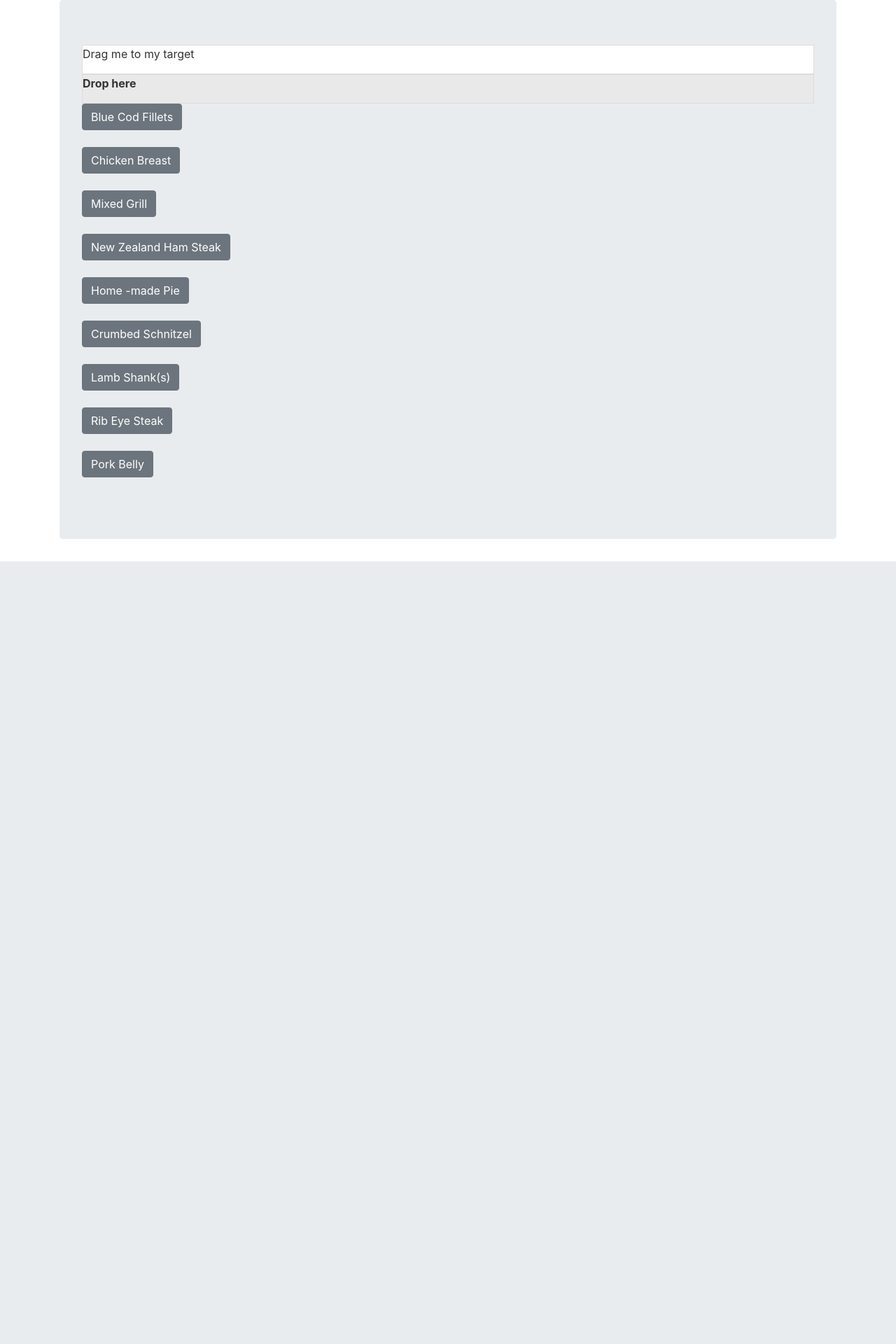
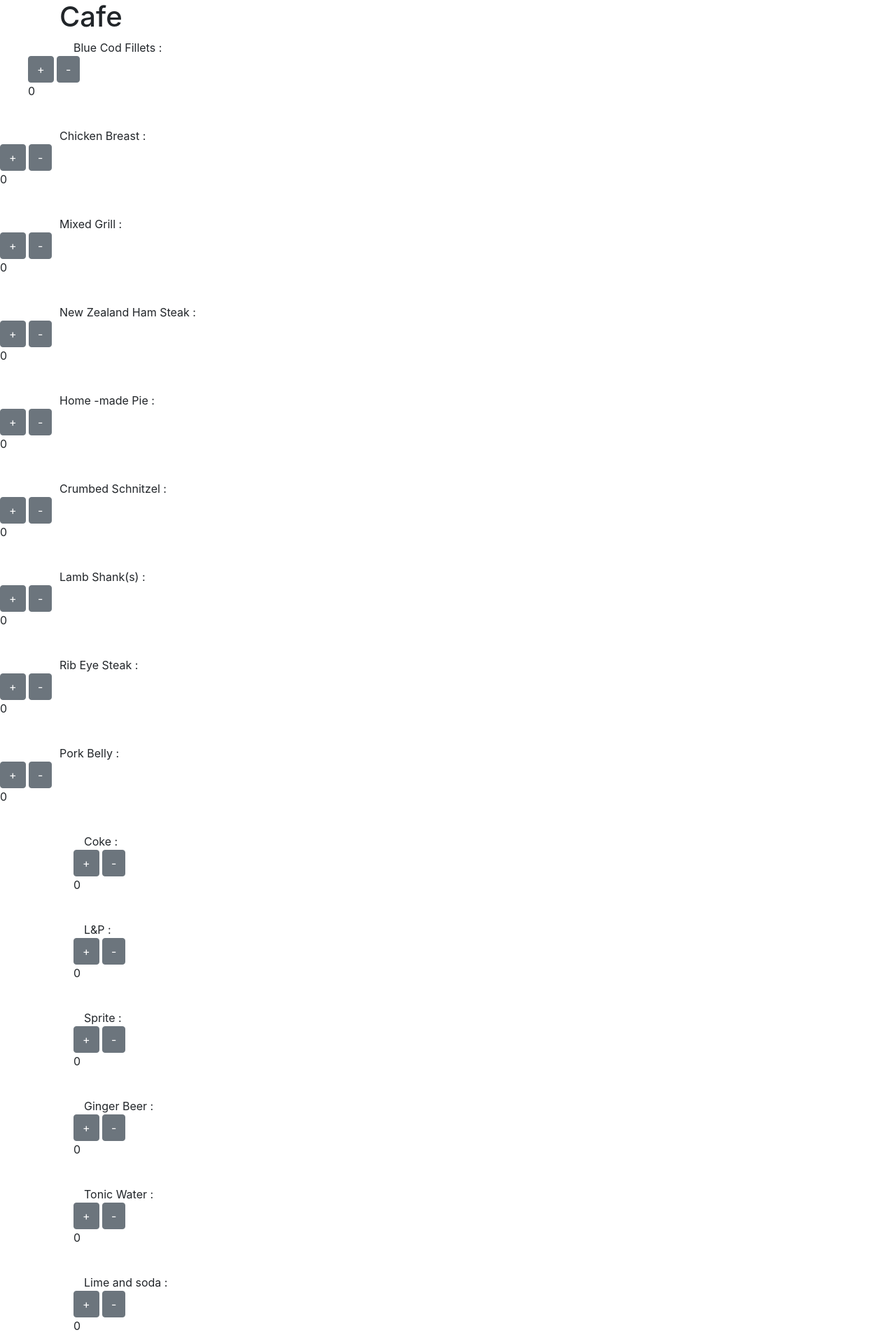
Before and after one commit to mduckles/csc-pointofsalsesystemsd, a Flask app: page /menu/ in a window 1280 px wide. Shown: the top 1920 px of the page at 70% size. Before the commit the page ends 802 px from the top, so only its background shows below. Run offline with Flask 2, Linux system fonts and the light colour scheme; some libraries are stand-ins or nearby versions.

Commit message:
have all of the menu items on the page

```diff
--- a/templates/menu.html
+++ b/templates/menu.html
@@ -1,40 +1,70 @@
 <!DOCTYPE html>
 <html lang="en">
 <head>
+      <link rel="stylrsheet" href="/static/styles.css">
         <link rel="stylesheet" href="https://stackpath.bootstrapcdn.com/bootstrap/4.5.0/css/bootstrap.min.css">
         <link rel="stylesheet" href="//code.jquery.com/ui/1.13.1/themes/base/jquery-ui.css">
         <script src="https://code.jquery.com/jquery-3.6.0.js"></script>
         <script src="https://code.jquery.com/ui/1.13.1/jquery-ui.js"></script>
-        <link rel="stylrsheet" href="/static/styles.css">
         <script src="/static/app.js"></script>
 </head>
 <body>
 
 
 <div class="container">
-<div class="jumbotron">
-
-        <div id="draggable" class="ui-widget-content">
-                <p>Drag me to my target</p>
-              </div>
-
-              <div id="droppable" class="ui-widget-header">
-                <p>Drop here</p>
-              </div>
-
+<h1>
+        {{title}}
+</h1>
+</div>
+<div >
+<ul>
 {% for l in menu -%}
 
-<button  type="button" class="btn btn-secondary">
-      {{ l.Name }}
-</button> <br><br>
+<div class="container">
+      <div class="container"></div>
+      <list class="menulist">{{ l.Name }} : </list>
+</div>
+      <button  type="button" class="btn btn-secondary">+</button> <button  type="button" class="btn btn-secondary">-</button> <p>0</p>
+</div>
+      <br>
+
 
 {% endfor -%}
+</ul>
+</div>
 
 
+      <div >
+      <ul>
+      {% for i in drinkmenu -%}
+
+      {%if i.Options != nothing-%}
+      {%for l in i.Options%}
+      <div class="container">
+      <div class="container">
+            <list class="menulist">{{ l }} : </list>
+      </div>
+            <button  type="button" class="btn btn-secondary">+</button> <button  type="button" class="btn btn-secondary">-</button> <p>0</p>
+
+      </div>
+            <br>
+            {%endfor%}
+      {%endif%}
+
+            <div class="container">
+            <div class="container"></div>
+            <list class="menulist">{{ i.Name }} : </list>
+            </div>
+            <button  type="button" class="btn btn-secondary">+</button> <button  type="button" class="btn btn-secondary">-</button> <p>0</p>
+            </div>
+            <br>
 
 
-</div>
-</div>
+      {% endfor -%}
+      </ul>
+      </div>
+
+
 
 </body>
 
```
Also changed, not shown: static/styles.css (+11 -0 lines).
